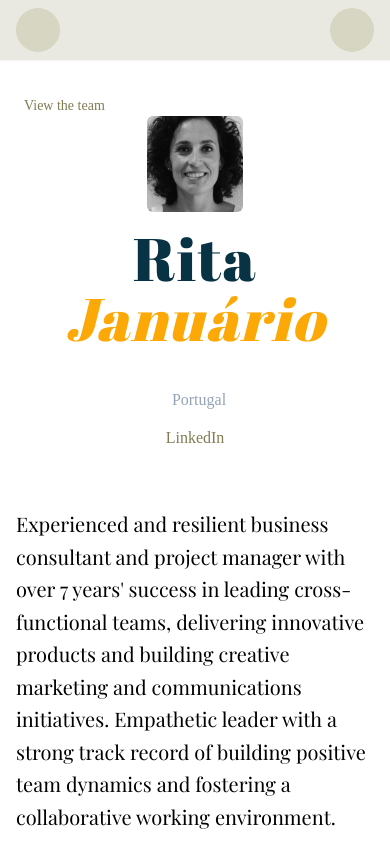
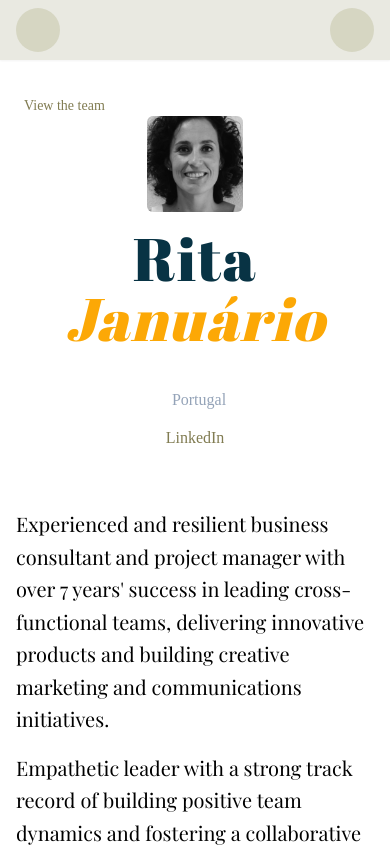
Before and after one commit to wearehc15/wearehc15.github.io, a SvelteKit app: page /team/rita in a window 390 px wide. Shown: the top 847 px of the page. Built offline with nearby package versions, Linux system fonts and the light colour scheme; some icons are missing; a web font is replaced by a local one.

Commit message:
feat: Rita feedback

```diff
--- a/src/routes/team/rita/+page.svelte
+++ b/src/routes/team/rita/+page.svelte
@@ -27,8 +27,12 @@
 
 		<div class="lg:w-2/3 text-xl md:text-2xl">
 			<PersonDescription>
+				<p class="mb-4 lg:mb-6">
+					Experienced and resilient business consultant and project manager with over 7 years' success in leading cross-functional teams, delivering innovative products and building creative marketing and communications initiatives.
+				</p>
+
 				<p>
-					Experienced and resilient business consultant and project manager with over 7 years' success in leading cross-functional teams, delivering innovative products and building creative marketing and communications initiatives. Empathetic leader with a strong track record of building positive team dynamics and fostering a collaborative working environment.
+					Empathetic leader with a strong track record of building positive team dynamics and fostering a collaborative working environment. Skilled at balancing project requirements within budget and exceeding expectations. Always looking for a challenge to drive growth and success through an innovative culture and strategy. Excellent communicator, empathetic, creative thinker, high risk taker, tenacious in solving problems.
 				</p>
 			</PersonDescription>
 
```
